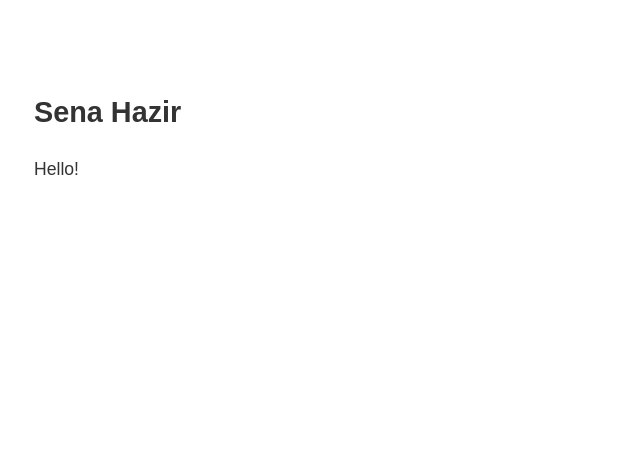
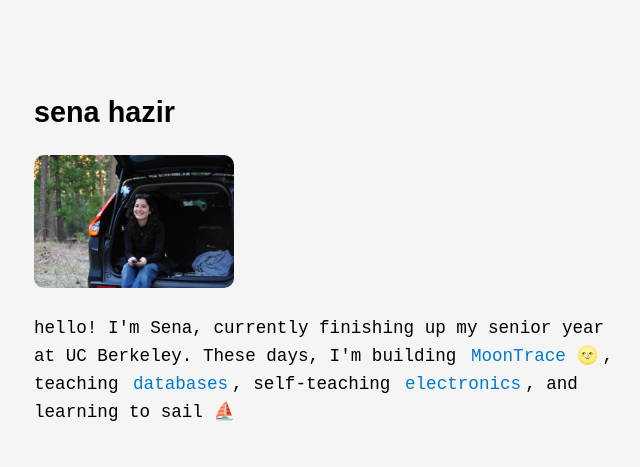
Before and after one commit to senahazir/senahazir.github.io, a plain HTML site: page index.html in a window 1280 px wide. Shown: the whole page, without its empty margins (306-946 px from the left). Drawn offline with Linux system fonts and the light colour scheme.

Commit message:
add paragraph

```diff
--- a/index.html
+++ b/index.html
@@ -1,14 +1,15 @@
 <!DOCTYPE html>
 <html lang="en">
+
 <head>
     <meta charset="UTF-8">
     <meta name="viewport" content="width=device-width, initial-scale=1.0">
-    <title>My Personal Website</title>
+    <title>sena hazir :)</title>
     <style>
         body {
             font-family: Arial, sans-serif;
-            background-color: white;
-            color: #333;
+            background-color: whitesmoke;
+            color: black;
             line-height: 1.6;
             margin: 0;
             padding: 0;
@@ -29,12 +30,39 @@
         p {
             font-size: 1.1em;
         }
+
+        .monospace {
+            font-family: 'Courier New', Courier, monospace;
+        }
+
+        a {
+            color: #007acc;
+            text-decoration: none;
+            transition: background-color 0.6s ease, color 0.6s ease;
+            padding: 2px 4px;
+            border-radius: 4px;
+        }
+
+        a:hover {
+            background-color: #d1ecff;
+            color: #005f99;
+        }
     </style>
+
 </head>
+
 <body>
     <div class="container">
-        <h1>Sena Hazir</h1>
-        <p>Hello!</p>
+        <h1>sena hazir</h1>
+        <img src="./assets/sena.JPEG" style="width: 200px; height: auto; border-radius: 10px;">
+        <p class="monospace">
+            hello! I'm Sena, currently finishing up my senior year at UC Berkeley. These days, I'm building
+            <a href="https://github.com/senahazir/moontrace-tapp">MoonTrace 🌝</a>,
+            teaching <a href="https://cs186berkeley.net/">databases</a>,
+            self-teaching <a href="pages/records.html">electronics</a>, and
+            learning to sail ⛵️
+        </p>
     </div>
 </body>
+
 </html>
```
Also changed, not shown: assets/sena.JPEG (added), pages/records.html (added).
